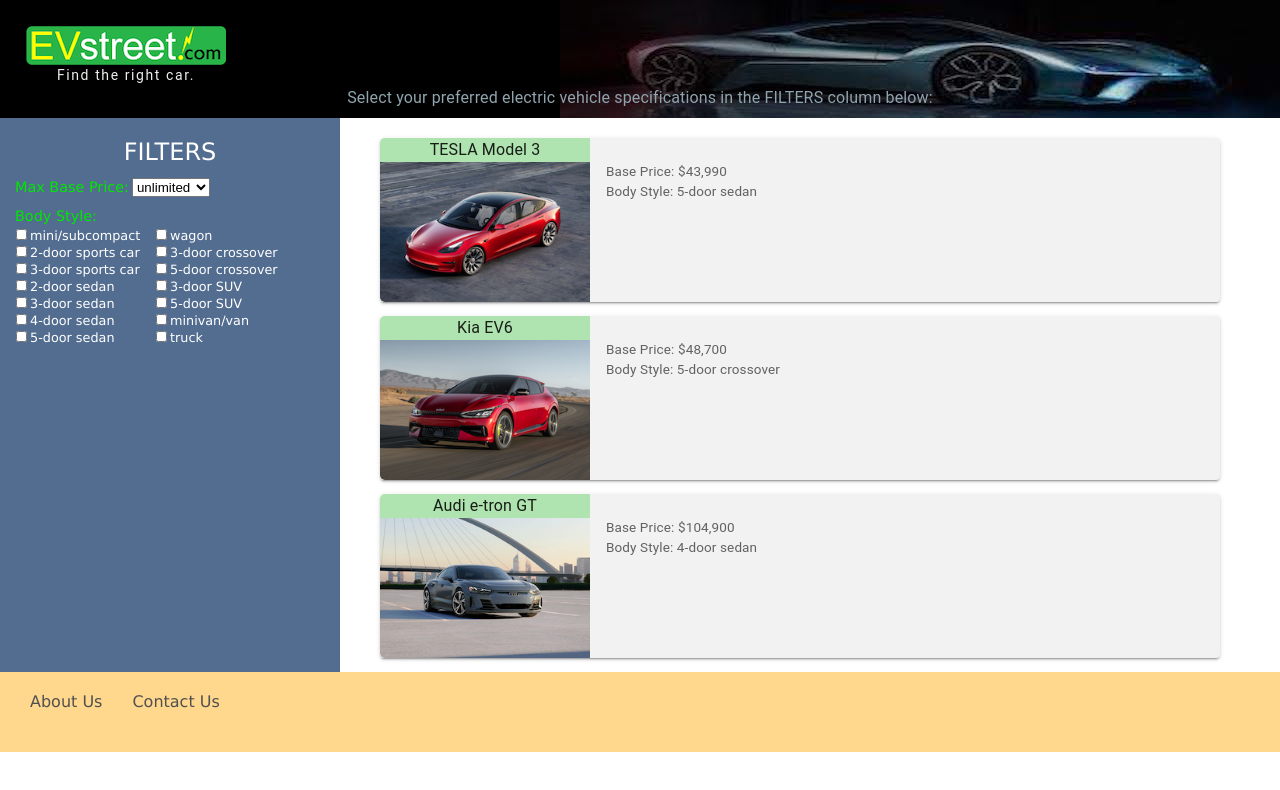
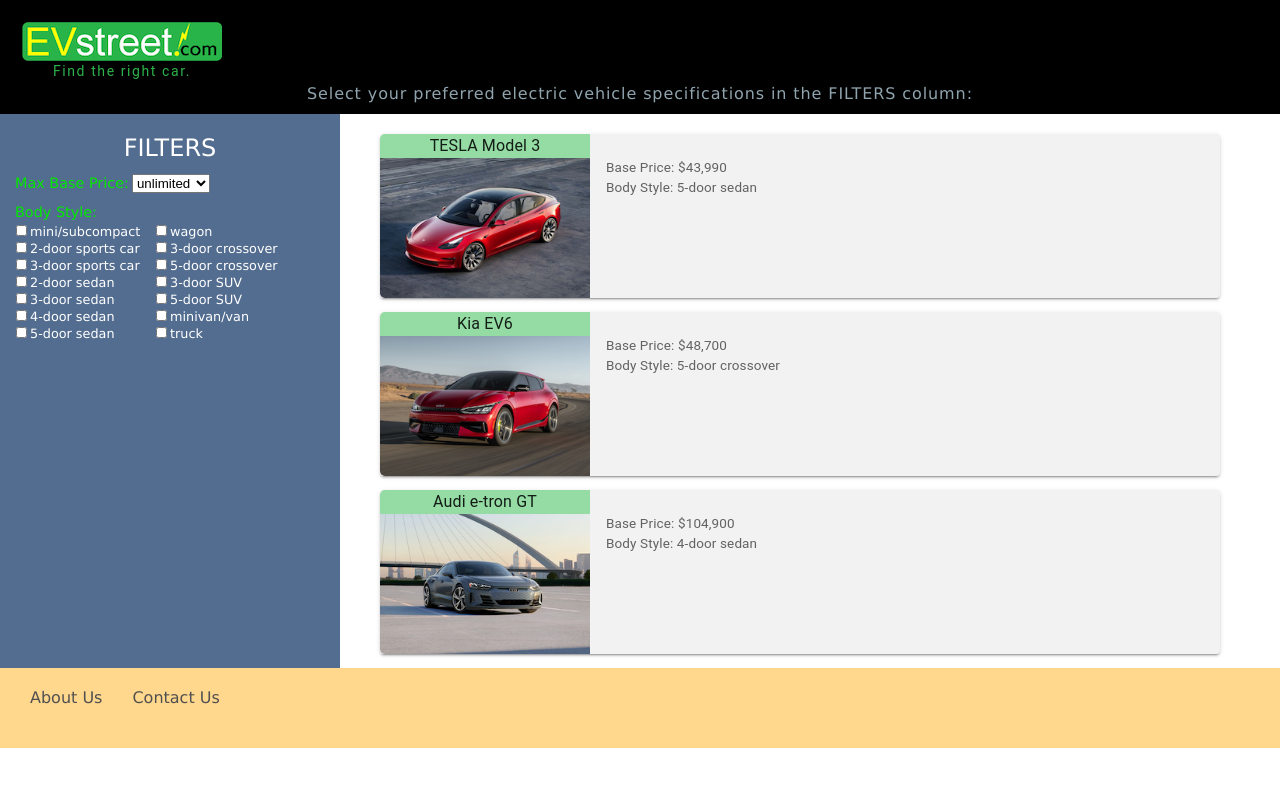
Before and after one commit to e-williams/ev-street, a React (Create React App) app in the folder evstreet/: page / in a window 1280 px wide. Shown: the top 790 px of the page. Built offline with nearby package versions, Linux system fonts and the light colour scheme.

Commit message:
Header.js MUI styling and corrected Grid following today's meeting

```diff
--- a/evstreet/src/assets/styles/SearchPageContainer.css
+++ b/evstreet/src/assets/styles/SearchPageContainer.css
@@ -5,7 +5,6 @@
 }
 #searchPageFlexbox {
   display: flex;
-  /*margin-top: 38px;*/
 }
 #flexItemSearch {
   flex: 0 0 340px; /* flex-grow, flex-shrink, flex-basis (width) */
--- a/evstreet/src/components/Header.js
+++ b/evstreet/src/components/Header.js
@@ -2,22 +2,17 @@
 import { styled } from "@mui/material/styles";
 import { Grid, Typography } from "@mui/material";
 import evLogo from "../assets/images/evLogoSignXXSm.png";
-import backgroundImg from "../assets/images/NioCropStretch.jpeg";
 
 function Header () {
 
   const HeaderWrapper = styled(Grid)({
     backgroundColor: 'black',
-    backgroundImage:
-      'linear-gradient(to right, black, transparent), url('+ backgroundImg+')',
-    backgroundPositionX: 'right',
-    backgroundRepeat: 'no-repeat',
     fontFamily: 'Gill Sans, sans-serif',
   })
 
   const LogoWrapper = styled(Grid)({
-    paddingTop: 26,
-    paddingLeft: 26,
+    paddingTop: 22,
+    paddingLeft: 22,
   });
 
   const Img = styled('img')({
@@ -28,16 +23,17 @@
 
   const LogoTypo = styled(Typography)({
     textAlign: 'center',
-    color: '#eeeeee',
+    //color: '#eeeeee',
+    color: '#2db34a',
     fontSize: 14,
     letterSpacing: 1.6,
   });
 
   const FilterMessage = styled(Typography)({
+    fontFamily: 'Verdana, Tahoma, sans-serif',
+    letterSpacing: .9,
     color: '#90a4ae',
     fontSize: 16,
-    marginLeft: 'auto',
-    marginRight: 'auto',
     paddingBottom: 8,
   })
 
@@ -51,10 +47,12 @@
           </LogoTypo>
         </Grid>
       </LogoWrapper>
-      <FilterMessage>
-        Select your preferred electric vehicle specifications in the FILTERS
-        column below:
-      </FilterMessage>
+      <Grid item sx={{ textAlign: 'center', width: '100%' }}>
+        <FilterMessage>
+          Select your preferred electric vehicle specifications in the FILTERS
+          column:
+        </FilterMessage>
+      </Grid>
     </HeaderWrapper>
   )
 }
--- a/evstreet/src/components/ResultsContainer.js
+++ b/evstreet/src/components/ResultsContainer.js
@@ -22,7 +22,7 @@
     textAlign: 'center',
     lineHeight: 1.5,
     pt: 0.4,
-    backgroundColor: '#afe3af',
+    backgroundColor: '#94dca4',
     borderTopLeftRadius: 5,
   });
 
```
Also changed, not shown: evstreet/src/assets/images/NioCropStretch.jpeg (deleted), evstreet/src/assets/images/PinifarinaCropStretch.jpeg (deleted).
